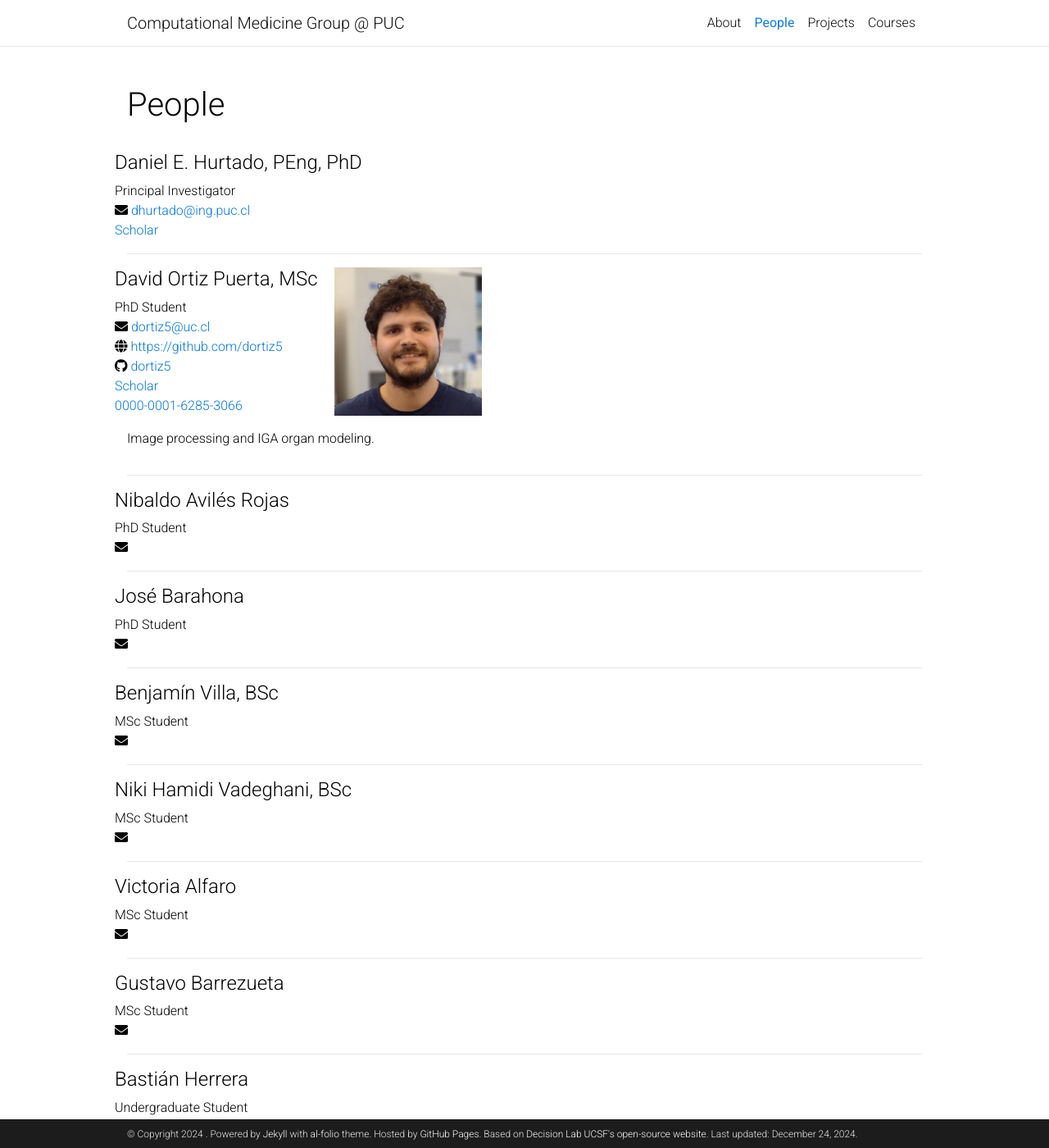
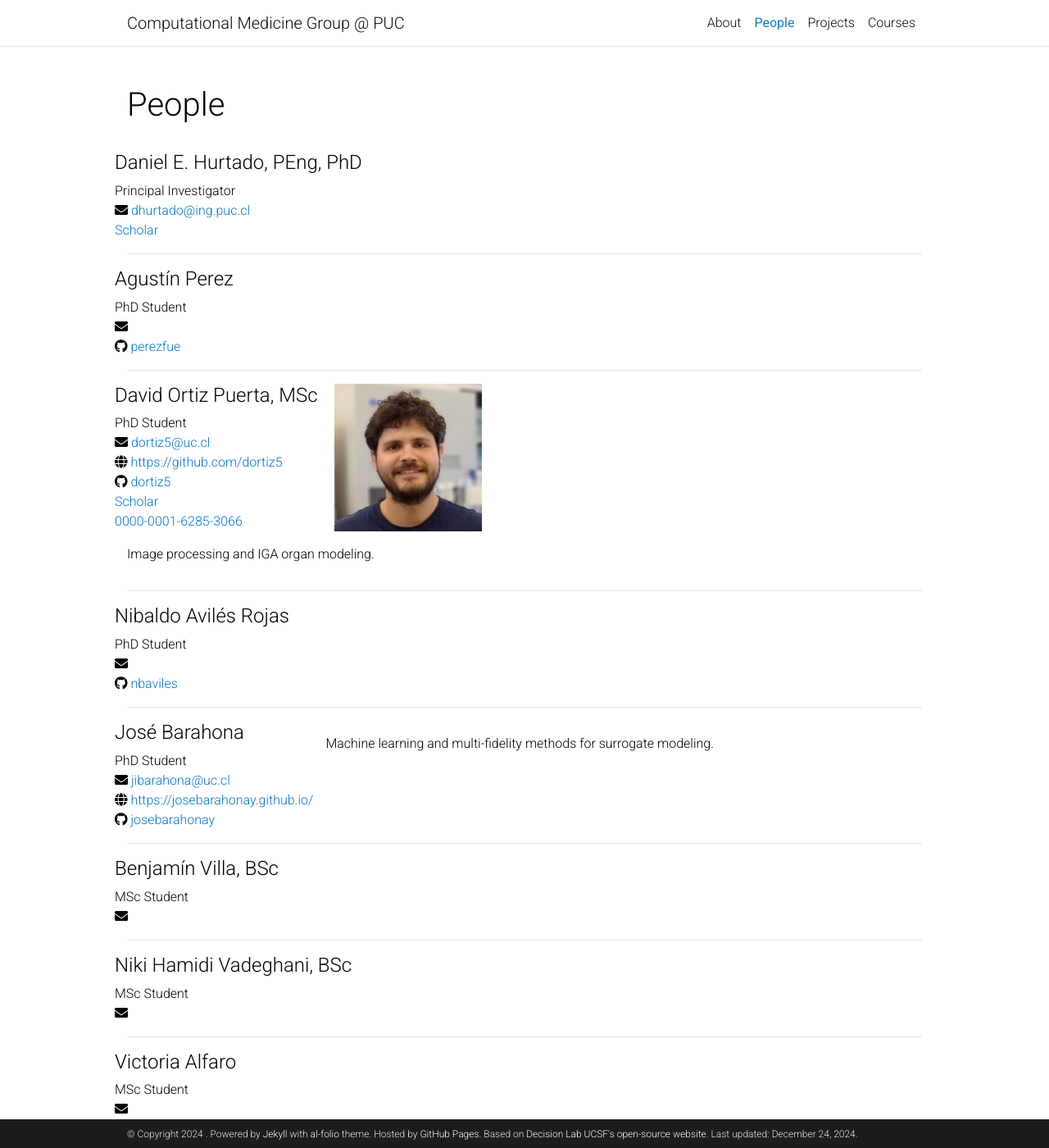
Before and after one commit to comp-medicine-uc/comp-medicine-uc.github.io, a Jekyll site: the page built from _pages/people.md, in a window 1280 px wide and 1400 px high. Shown: the whole window at 82% size. Built offline with Jekyll 4.4.1, drawn with Linux system fonts in a browser that asks for light colours; comment, search, counter and statistics services are not loaded; a style sheet for code colours, icons or effects is not loaded.

Commit message:
Added info to members.yml

```diff
--- a/_data/members.yml
+++ b/_data/members.yml
@@ -6,6 +6,17 @@
   website:
   github:
   scholar: NwCxlWoAAAAJ
+  orcid:
+  description:
+
+- name: Agustín Perez
+  degrees:
+  image:
+  position: PhD Student
+  email:
+  website:
+  github: perezfue
+  scholar:
   orcid:
   description:
 
@@ -26,7 +37,7 @@
   position: PhD Student
   email:
   website:
-  github:
+  github: nbaviles
   scholar:
   orcid:
   description:
@@ -35,12 +46,12 @@
   degrees:
   image:
   position: PhD Student
-  email:
-  website:
-  github:
+  email: jibarahona@uc.cl
+  website: https://josebarahonay.github.io/
+  github: josebarahonay
   scholar:
   orcid:
-  description:
+  description: Machine learning and multi-fidelity methods for surrogate modeling.
 
 - name: Benjamín Villa
   degrees: BSc
```
